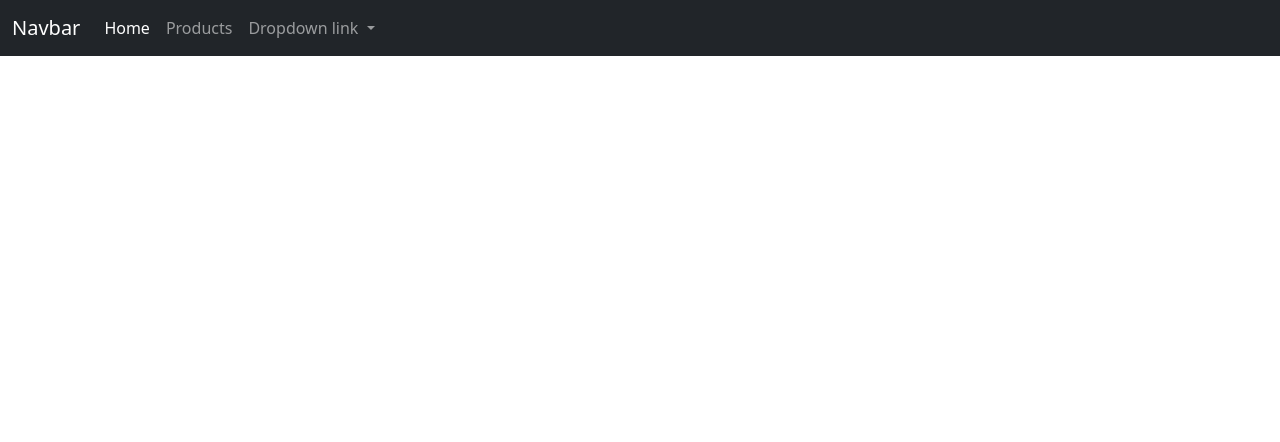
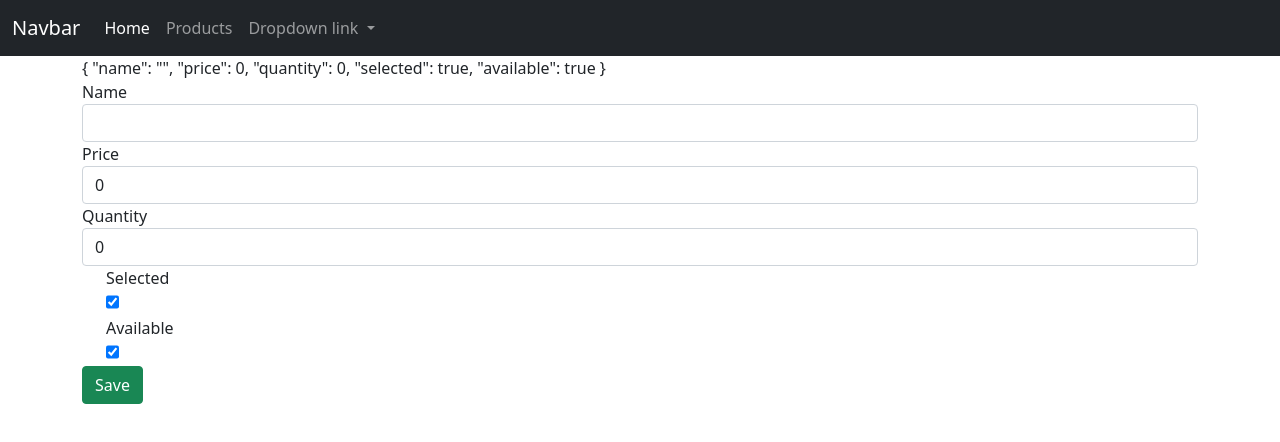
Before and after one commit to MedRiadhKhalfallah/web-cat-app-NGRX, an Angular app: page /newProduct in a window 1280 px wide. Before the commit this address led to /. Shown: the top 442 px of the page. Built offline with nearby package versions, Linux system fonts and the light colour scheme.

Commit message:
update post api

```diff
--- a/db.json
+++ b/db.json
@@ -15,6 +15,22 @@
       "quantity": 13,
       "available": true,
       "selected": true
+    },
+    {
+      "name": "7ama7ama",
+      "price": "15000",
+      "quantity": "15",
+      "selected": true,
+      "available": true,
+      "id": 3
+    },
+    {
+      "name": "med",
+      "price": "14444",
+      "quantity": "12",
+      "selected": false,
+      "available": false,
+      "id": 4
     }
   ],
   "items": [
--- a/src/app/app-routing.module.ts
+++ b/src/app/app-routing.module.ts
@@ -2,10 +2,12 @@ import { NgModule } from '@angular/core';
 import { RouterModule, Routes } from '@angular/router';
 import {ProductsComponent} from "./components/products/products.component";
 import {HomeComponent} from "./components/home/home.component";
+import {ProductAddComponent} from "./components/product-add/product-add.component";
 
 const routes: Routes = [
   {path: "products", component: ProductsComponent},
   {path: "", component: HomeComponent},
+  {path: "newProduct", component: ProductAddComponent},
 ]
 
 
--- a/src/app/app.module.ts
+++ b/src/app/app.module.ts
@@ -7,13 +7,15 @@ import { HomeComponent } from './components/home/home.component';
 import { AppRoutingModule } from './app-routing.module';
 import {HttpClientModule} from "@angular/common/http";
 import {FormsModule, ReactiveFormsModule} from "@angular/forms";
+import { ProductAddComponent } from './components/product-add/product-add.component';
 
 @NgModule({
   declarations: [
     AppComponent,
     NavBarComponent,
     ProductsComponent,
-    HomeComponent
+    HomeComponent,
+    ProductAddComponent
   ],
   imports: [
     BrowserModule,
--- /dev/null
+++ b/src/app/components/product-add/product-add.component.html
@@ -0,0 +1,26 @@
+<div class="container" *ngIf="productFormGroup">
+  {{productFormGroup.value | json}}
+  <form [formGroup]="productFormGroup">
+    <div class="form-check-label">
+      <label>Name</label>
+      <input type="text" class="form-control" formControlName="name">
+    </div>
+    <div class="form-check-label">
+      <label>Price</label>
+      <input type="text" class="form-control" formControlName="price">
+    </div>
+    <div class="form-check-label">
+      <label>Quantity</label>
+      <input type="text" class="form-control" formControlName="quantity">
+    </div>
+    <div class="form-check">
+      <label>Selected</label>
+      <input type="checkbox" formControlName="selected" class="form-check">
+    </div>
+    <div class="form-check">
+      <label>Available</label>
+      <input type="checkbox" formControlName="available" class="form-check">
+    </div>
+    <button class="btn btn-success" (click)="onSaveProduct()">Save</button>
+  </form>
+</div>
--- /dev/null
+++ b/src/app/components/product-add/product-add.component.ts
@@ -0,0 +1,34 @@
+import {Component, OnInit} from '@angular/core';
+import {FormBuilder, FormGroup, Validators} from "@angular/forms";
+import {Product} from "../../model/product.model";
+import {ProductsService} from "../../services/products.service";
+import {Router} from "@angular/router";
+
+@Component({
+  selector: 'app-product-add',
+  templateUrl: './product-add.component.html',
+  styleUrls: ['./product-add.component.css']
+})
+export class ProductAddComponent implements OnInit {
+
+  public productFormGroup!: FormGroup;
+
+  constructor(private formBuilder: FormBuilder, private productService: ProductsService, private router: Router) {
+  }
+
+  ngOnInit(): void {
+    this.productFormGroup = this.formBuilder.group({
+      name: ['', Validators.required],
+      price: [0, Validators.required],
+      quantity: [0, Validators.required],
+      selected: [true, Validators.required],
+      available: [true, Validators.required],
+    });
+  }
+
+  onSaveProduct() {
+    this.productService.saveProduct(this.productFormGroup.value).subscribe(
+      data => this.router.navigateByUrl("/products")
+  )
+  }
+}
--- a/src/app/components/products/products.component.html
+++ b/src/app/components/products/products.component.html
@@ -5,6 +5,9 @@
     </li>
     <li>
       <button (click)="onGetSelectedProducts()" class="btn btn-outline-info ml-2">Selected</button>
+    </li>
+    <li>
+      <button (click)="onNewProduct()" class="btn btn-outline-info ml-2">New product</button>
     </li>
   </ul>
   <ul class="navbar navbar-nav m-lg-auto">
--- a/src/app/components/products/products.component.ts
+++ b/src/app/components/products/products.component.ts
@@ -4,6 +4,7 @@ import {Product} from "../../model/product.model";
 import {Observable, of} from "rxjs";
 import {catchError, map, startWith} from "rxjs/operators";
 import {AppDataState, DataStateEnum} from "../../state/states";
+import {Router} from "@angular/router";
 
 @Component({
   selector: 'app-products',
@@ -15,7 +16,7 @@ export class ProductsComponent implements OnInit {
   public products$?: Observable<AppDataState<Product[]>>;
   readonly DataStateEnum = DataStateEnum;
 
-  constructor(private productService: ProductsService) {
+  constructor(private productService: ProductsService, private router: Router) {
   }
 
   ngOnInit(): void {
@@ -64,10 +65,15 @@ export class ProductsComponent implements OnInit {
       data => product = data
     )
   }
+
   onDeleteProduct(product: Product) {
     this.productService.deleteSelected(product).subscribe(
       data => this.onGetAllProducts()
     )
   }
 
+  onNewProduct() {
+    this.router.navigateByUrl("/newProduct");
+  }
+
 }
--- a/src/app/services/products.service.ts
+++ b/src/app/services/products.service.ts
@@ -35,6 +35,9 @@ export class ProductsService {
     product.selected = !product.selected;
     return this.http.put<Product>(this.host + "products/" + product.id, product);
   }
+  saveProduct(product: Product): Observable<Product> {
+    return this.http.post<Product>(this.host + "products", product);
+  }
   deleteSelected(product: Product): Observable<Product> {
     return this.http.delete<Product>(this.host + "products/" + product.id);
   }
```
Also changed, not shown: src/app/components/product-add/product-add.component.css (added), 1 other file (tests, documents, lock files or other folders).
